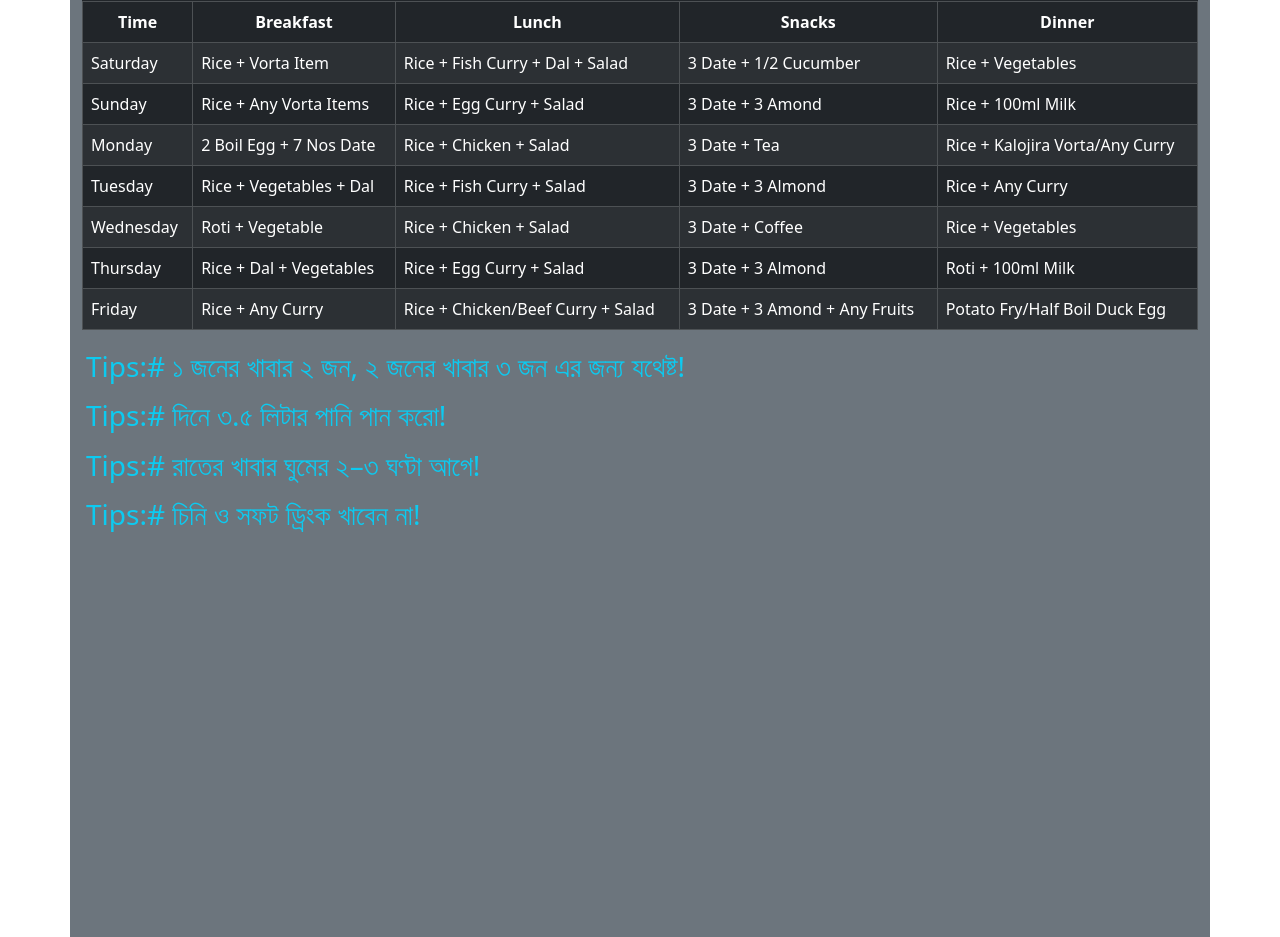
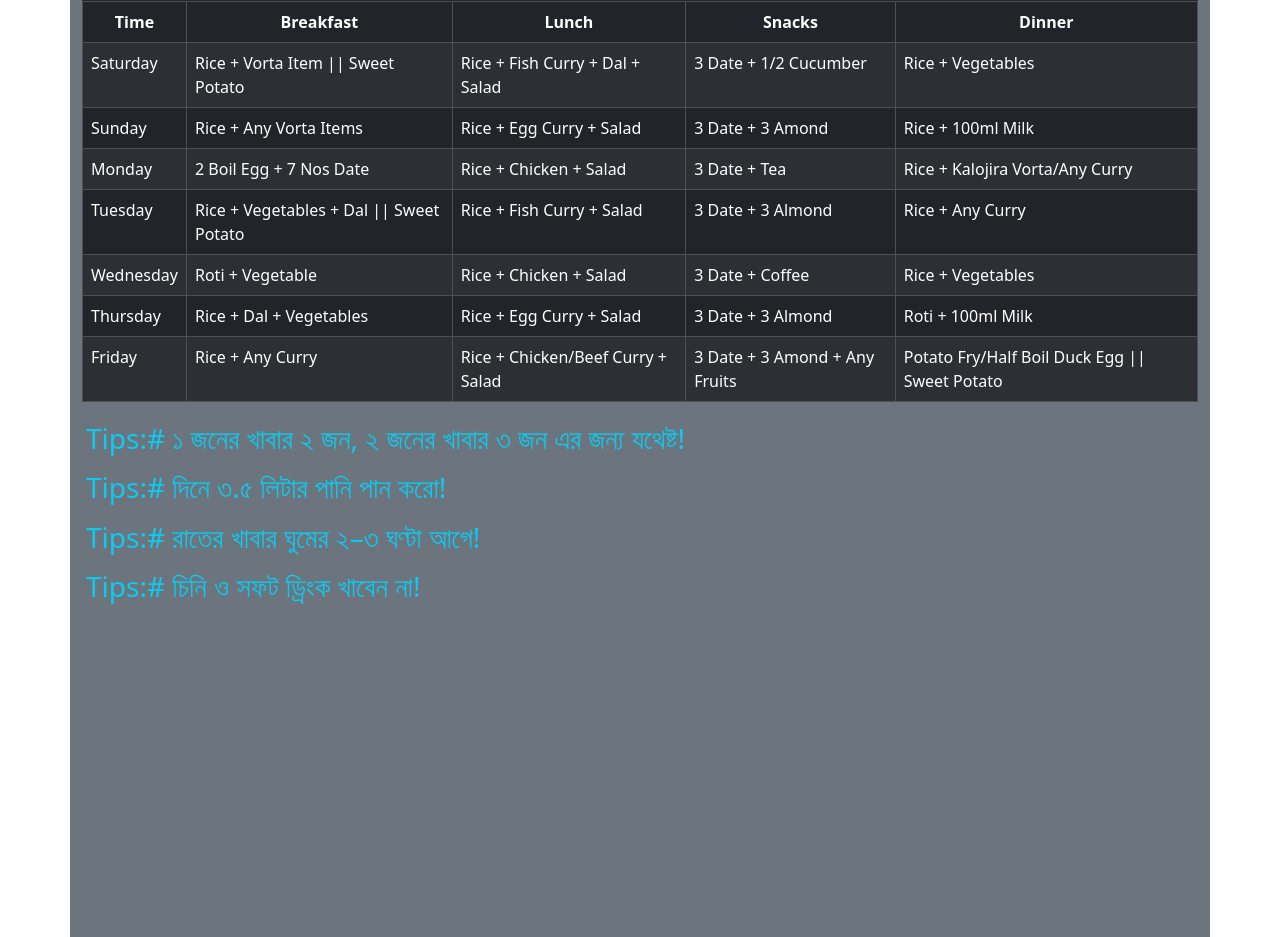
Before and after one commit to MDZAHIDHASAN2024/my-principles, a React (Vite) app: page /foodControl in a window 1280 px wide. Shown: the part 194-1131 px from the top of the page. Built offline with nearby package versions, Linux system fonts and the light colour scheme.

Commit message:
version 11.04 last virsion

```diff
--- a/src/layout/footer/index.tsx
+++ b/src/layout/footer/index.tsx
@@ -3,7 +3,7 @@ const Footer = () => {
     <div className="container-fluid bg-dark text-light text-center ">
       <p>
         {' '}
-        &#9400; All Rights Reserved 2025 Developed by Zahid (V.11.03
+        &#9400; All Rights Reserved 2025 Developed by Zahid (V.11.04
         Version){' '}
       </p>
     </div>
--- a/src/pages/foodControl/foodControl.tsx
+++ b/src/pages/foodControl/foodControl.tsx
@@ -7,7 +7,7 @@ const foodData = [
   {
     id: 1,
     time: 'Saturday',
-    breakfast: 'Rice + Vorta Item',
+    breakfast: 'Rice + Vorta Item || Sweet Potato',
     lunch: 'Rice + Fish Curry + Dal + Salad',
     snacks: '3 Date + 1/2 Cucumber',
     dinner: 'Rice + Vegetables ',
@@ -31,7 +31,7 @@ const foodData = [
   {
     id: 4,
     time: 'Tuesday',
-    breakfast: 'Rice + Vegetables + Dal',
+    breakfast: 'Rice + Vegetables + Dal || Sweet Potato  ',
     lunch: 'Rice + Fish Curry + Salad',
     snacks: '3 Date + 3 Almond',
     dinner: 'Rice + Any Curry',
@@ -58,7 +58,7 @@ const foodData = [
     breakfast: 'Rice + Any Curry',
     lunch: 'Rice + Chicken/Beef Curry + Salad',
     snacks: '3 Date + 3 Amond + Any Fruits',
-    dinner: 'Potato Fry/Half Boil Duck Egg',
+    dinner: 'Potato Fry/Half Boil Duck Egg || Sweet Potato',
   },
 ];
 
@@ -125,7 +125,9 @@ const FoodControl = () => {
           Tips:# ১ জনের খাবার ২ জন, ২ জনের খাবার ৩ জন এর জন্য যথেষ্ট!
         </h3>
         <h3 className="text-info p-1">Tips:# দিনে ৩.৫ লিটার পানি পান করো!</h3>
-        <h3 className="text-info p-1">Tips:# রাতের খাবার ঘুমের ২–৩ ঘণ্টা আগে!</h3>
+        <h3 className="text-info p-1">
+          Tips:# রাতের খাবার ঘুমের ২–৩ ঘণ্টা আগে!
+        </h3>
         <h3 className="text-info p-1">Tips:# চিনি ও সফট ড্রিংক খাবেন না!</h3>
       </div>
     </div>
--- a/src/pages/home/index.tsx
+++ b/src/pages/home/index.tsx
@@ -194,10 +194,10 @@ const Home = () => {
             </button>
             {toggle && (
               <div className=" bg-dark text-light text-center  p-1">
-                <p>10/02/2026 English</p>
-                <p>27/10/1432 Bangla</p>
-                <p>21/08/1447 Arabic</p>
-                <p>Tuesday</p>
+                <p>13/02/2026 English</p>
+                <p>30/10/1432 Bangla</p>
+                <p>24/08/1447 Arabic</p>
+                <p>Friday</p>
               </div>
             )}
           </div>
```
